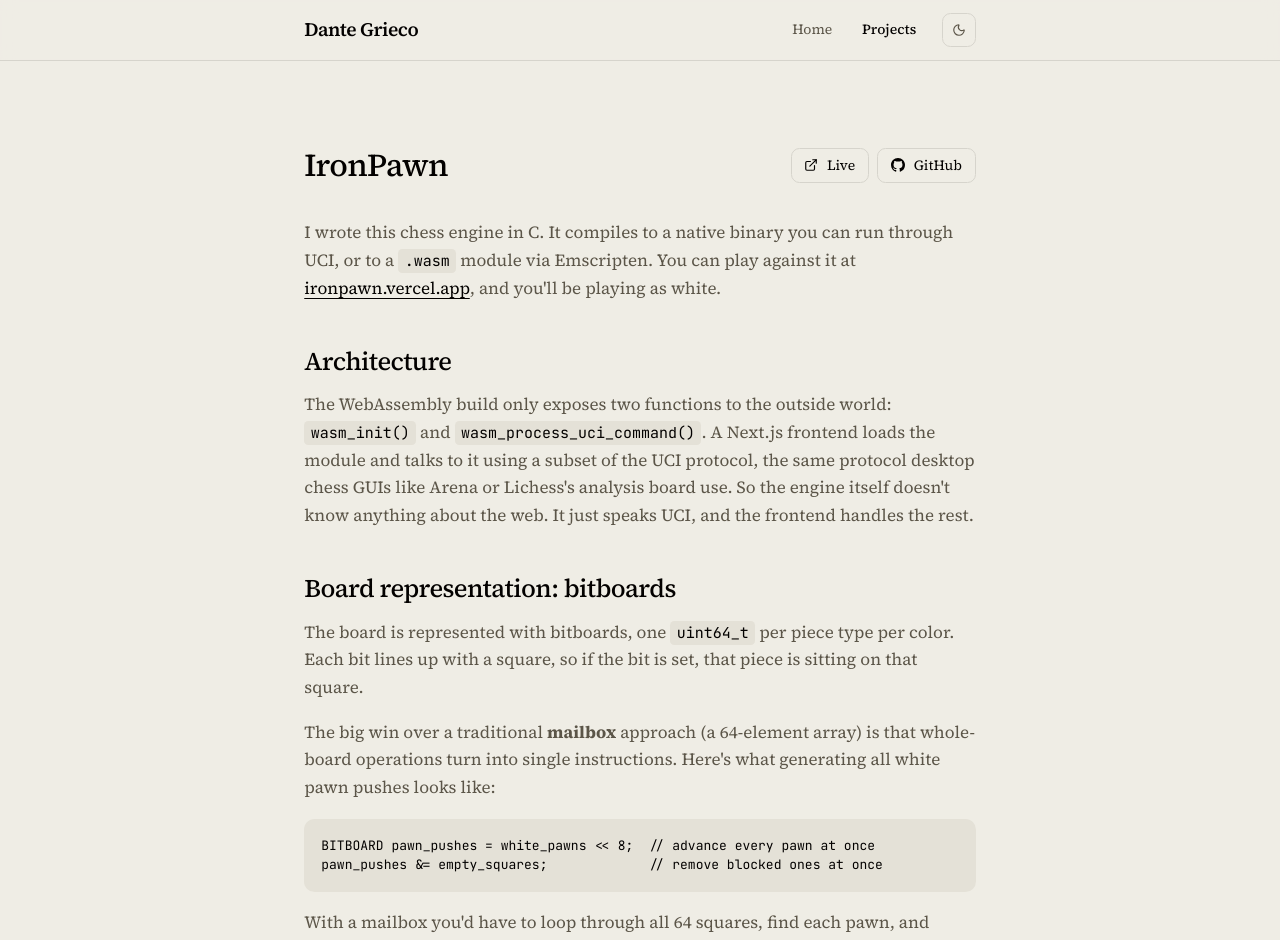
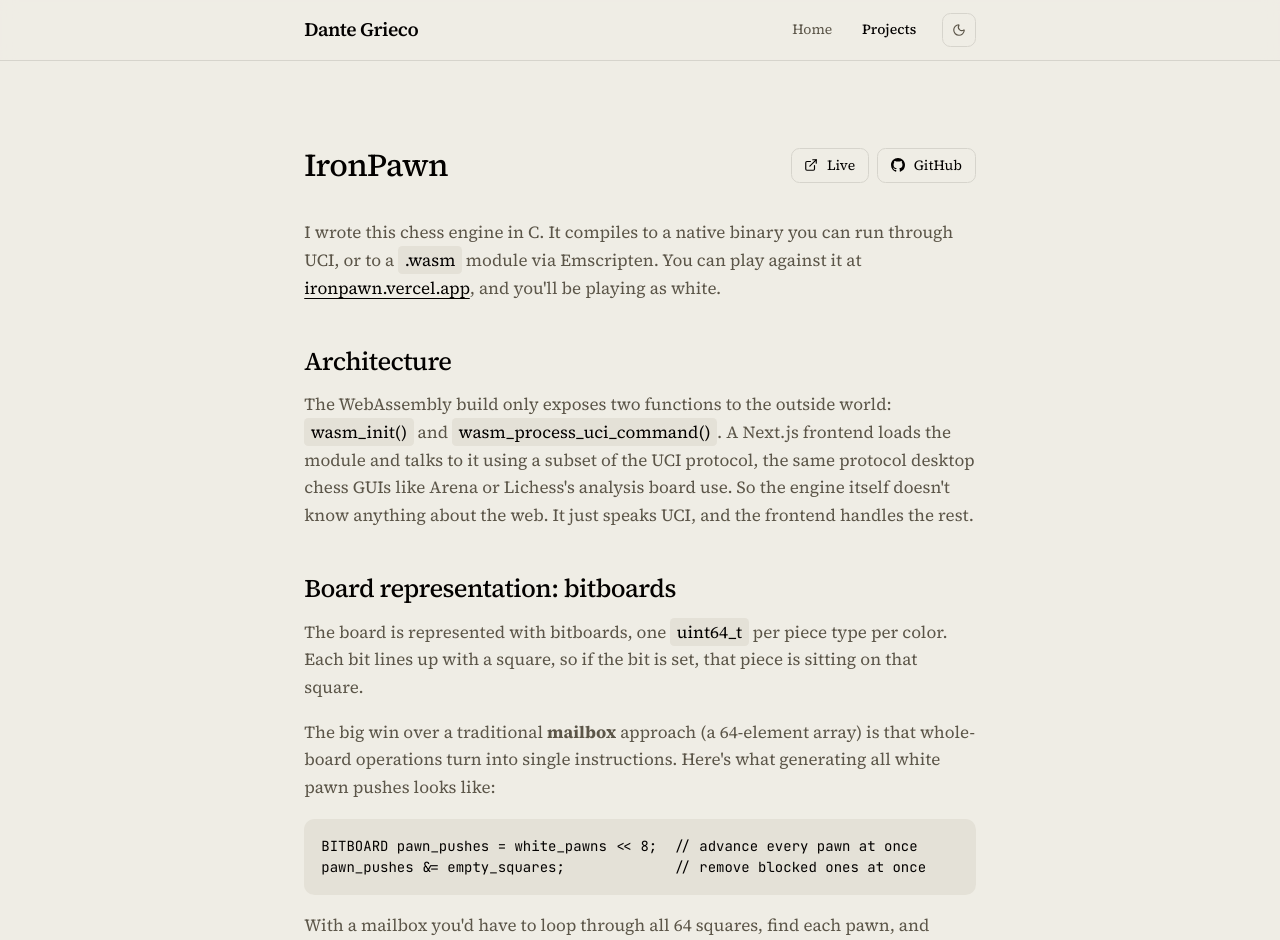
Before and after one commit to dgrco/my-portfolio, a Next.js app: page /projects/chess-engine in a window 1280 px wide. Shown: the top 940 px of the page. Built offline with nearby package versions, Linux system fonts and the light colour scheme.

Commit message:
change font appearance for mdx code element

```diff
--- a/mdx-components.tsx
+++ b/mdx-components.tsx
@@ -35,10 +35,10 @@ export function useMDXComponents(components: MDXComponents): MDXComponents {
     code: ({ children, className }) => {
       const isBlock = className?.includes('language-')
       return isBlock ? (
-        <code className={className}>{children}</code>
+        <code className={`${className} font-mono text-[14px]`}>{children}</code>
       ) : (
         <code
-          className="text-[15px] font-mono bg-muted px-1.5 py-0.5 rounded text-foreground"
+          className="text-[17px] font-serif bg-muted px-1.5 py-0.5 rounded text-foreground"
           style={{ overflowWrap: 'anywhere' }}
         >
           {children}
```
Also changed, not shown: src/app/projects/study-app/page.mdx (+10 -4 lines).
